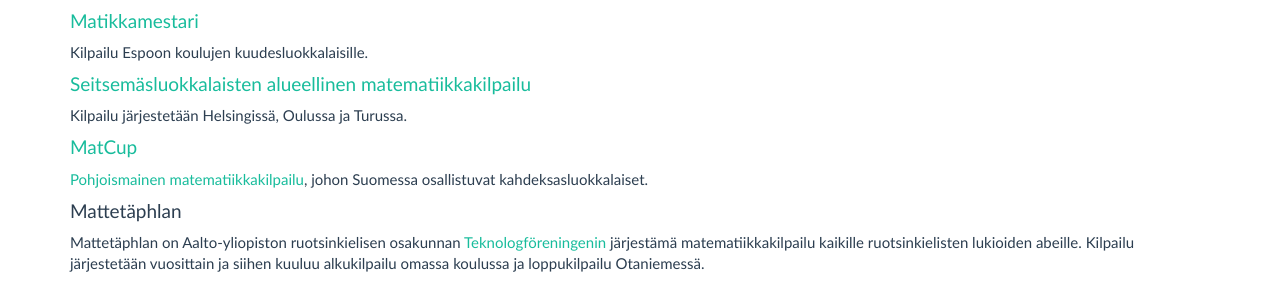
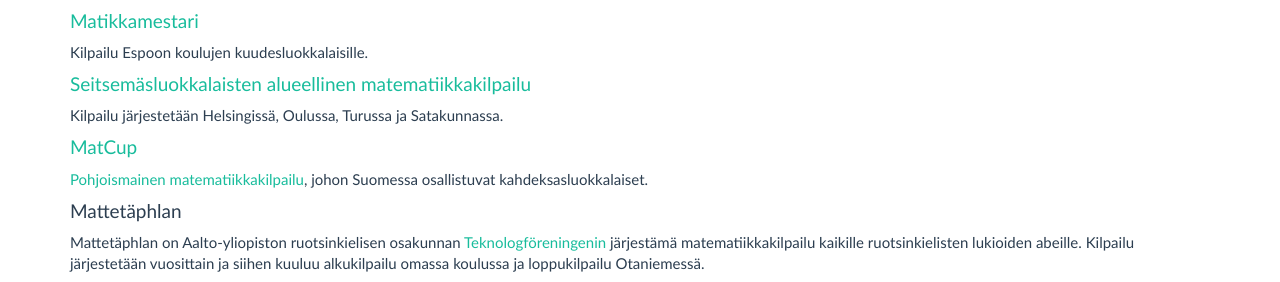
Before and after one commit to matematiikkakilpailut/matematiikkakilpailut.github.io, a Jekyll site: the page built from kilpailut/index.md, in a window 1280 px wide. Shown: the part 960-1242 px from the top of the page. Built offline with Jekyll 4.4.1, drawn with Linux system fonts in a browser that asks for light colours.

Commit message:
Seiskat Satakunnassa

```diff
--- a/kilpailut/index.md
+++ b/kilpailut/index.md
@@ -67,9 +67,9 @@
 
 Kilpailu Espoon koulujen kuudes&shy;luokkalaisille.
 
-#### [Seitsemäsluokkalaisten alueellinen matematiikka&shy;kilpailu](/seiskat/)
+#### [Seitsemäs&shy;luokkalaisten alueellinen matematiikka&shy;kilpailu](/seiskat/)
 
-Kilpailu järjestetään Helsingissä, Oulussa ja Turussa.
+Kilpailu järjestetään Helsingissä, Oulussa, Turussa ja Satakunnassa.
 
 #### [MatCup](http://matcup.edublogs.org/)
 
```
